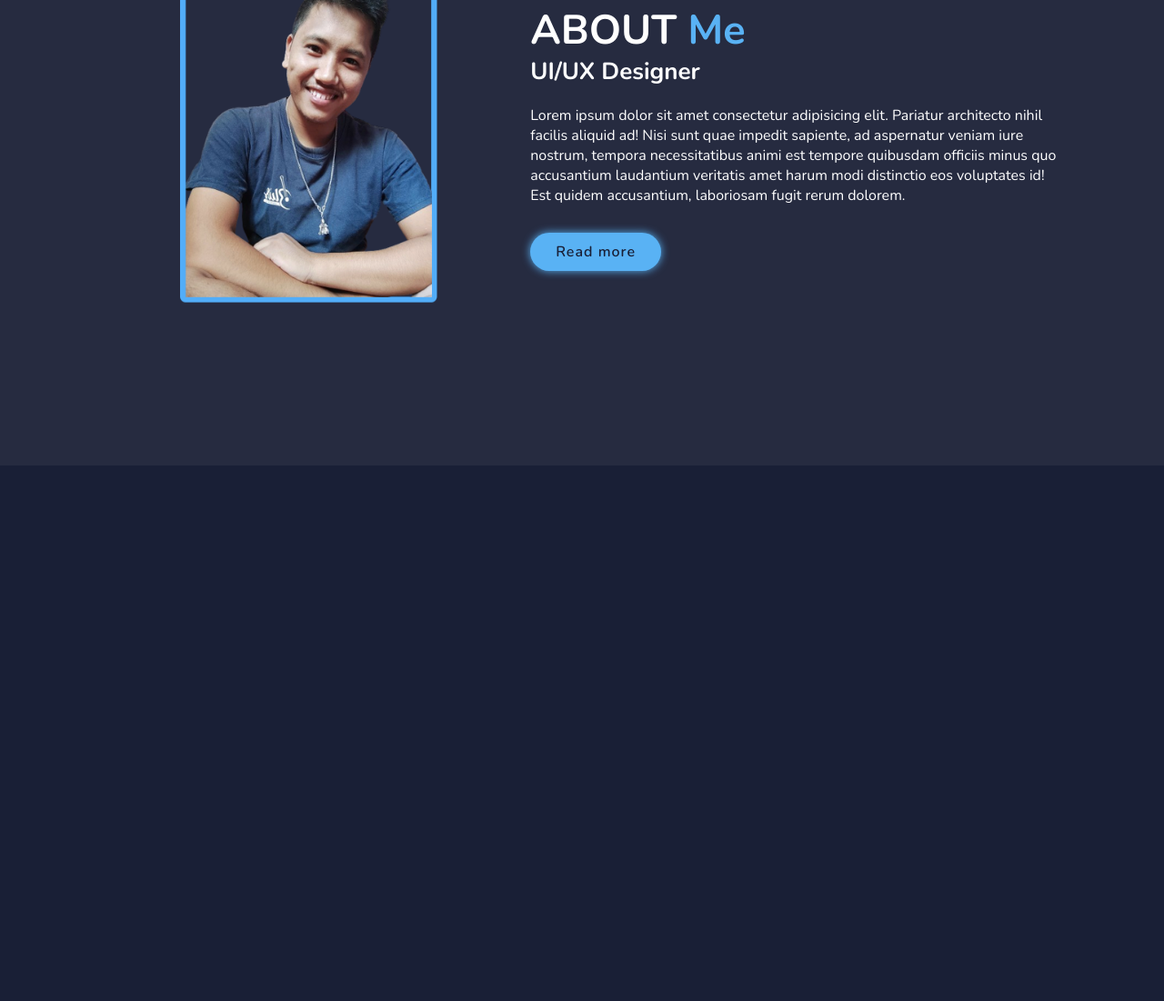
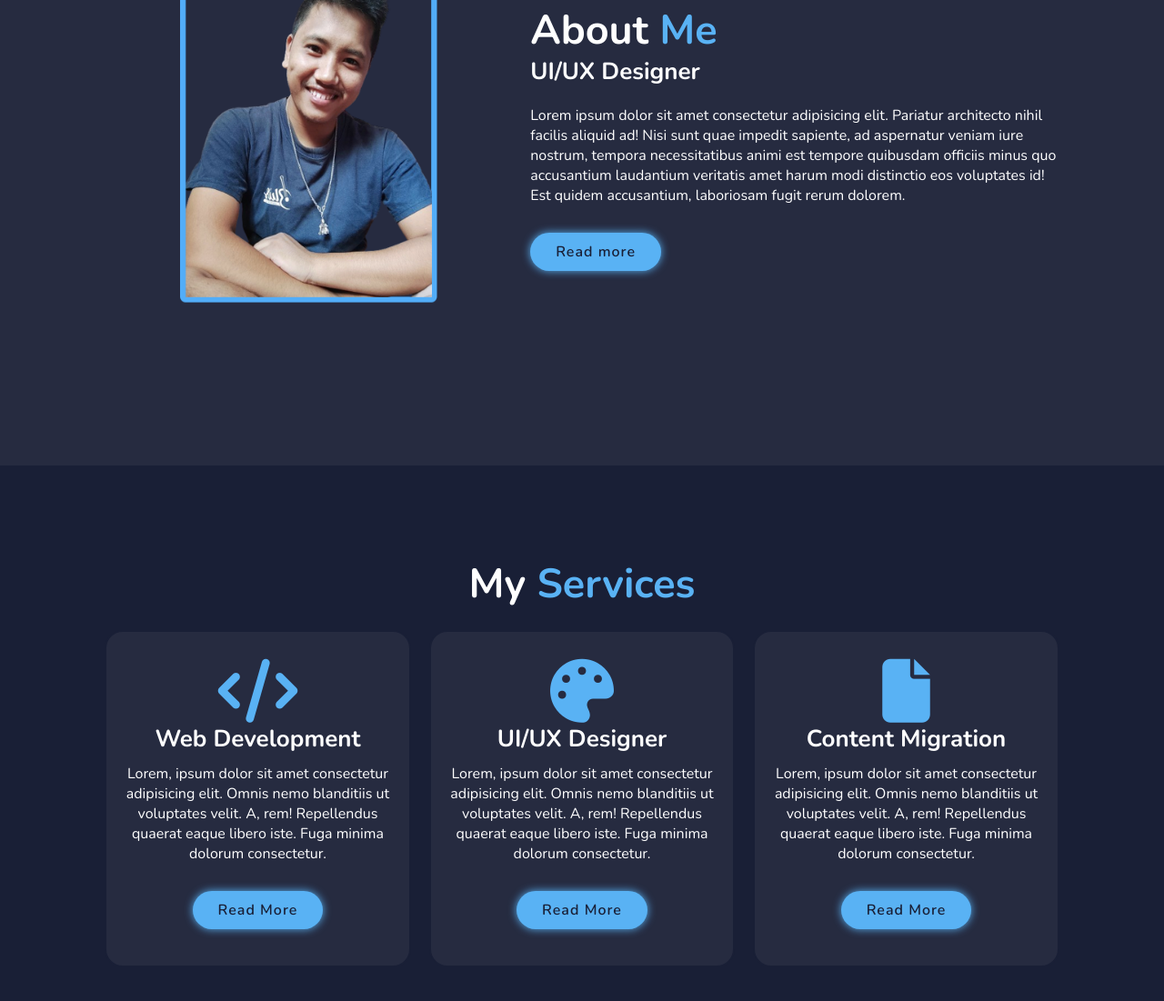
Before and after one commit to RoopsBhasima7/Responsive-Portfolio-Website-Design, a plain HTML site: page index.html in a window 1280 px wide. Shown: the part 1088-2189 px from the top of the page at 91% size. Before the commit the page ends 1600 px from the top, so only its background shows below. Drawn offline with nearby package versions, Linux system fonts and the light colour scheme.

Commit message:
My Services section

```diff
--- a/Style/style.css
+++ b/Style/style.css
@@ -187,3 +187,44 @@ span{
     font-size: 1.6rem;
     margin: 2rem 0 3rem;
 }
+
+.services h2{
+    margin-bottom: 2rem;
+}
+
+.services-container{
+    display: flex;
+    justify-content: center;
+    align-items: center;
+    flex-wrap: wrap;
+    gap: 2rem;
+}
+
+.services-container .services-box{
+    flex: 1 1 30rem;
+    background: var(--snd-bg-color);
+    padding: 3rem 2rem 4rem;
+    border-radius: 2rem;
+    text-align: center;
+    border: .2rem solid var(--bg-color);
+    transition: .5s ease;
+}
+
+.services-container .services-box:hover{
+    border-color: var(--main-color);
+    transform: scale(1.02);
+}
+
+.services-box i{
+    font-size: 7rem;
+    color: var(--main-color);
+}
+
+.services-box h3{
+    font-size: 2.6rem;
+}
+
+.services-box p{
+    font-size: 1.6rem;
+    margin: 1rem 0 3rem;
+}
--- a/index.html
+++ b/index.html
@@ -53,13 +53,41 @@
         </div>
 
         <div class="about-content">
-            <h2 class="heading">ABOUT <span>Me</span></h2>
+            <h2 class="heading">About <span>Me</span></h2>
             <h3>UI/UX Designer</h3>
             <p>Lorem ipsum dolor sit amet consectetur adipisicing elit. Pariatur architecto nihil facilis aliquid ad! Nisi sunt quae impedit sapiente, ad aspernatur veniam iure nostrum, tempora necessitatibus animi est tempore quibusdam officiis minus quo accusantium laudantium veritatis amet harum modi distinctio eos voluptates id! Est quidem accusantium, laboriosam fugit rerum dolorem.</p>
             <a href="#" class="btn">Read more</a>
         </div>
        </section>
 
+       <!-- SERVICES SECTION DESIGN -->
+        <section class="services" id="services">
+            <h2 class="heading">My <span>Services</span></h2>
+
+            <div class="services-container">
+                <div class="services-box">
+                    <i class="fa-solid fa-code"></i>
+                    <h3>Web Development</h3>
+                    <p>Lorem, ipsum dolor sit amet consectetur adipisicing elit. Omnis nemo blanditiis ut voluptates velit. A, rem! Repellendus quaerat eaque libero iste. Fuga minima dolorum consectetur.</p>
+                    <a href="#" class="btn">Read More</a>
+                </div>
+
+                <div class="services-box">
+                    <i class="fa-solid fa-palette"></i>
+                    <h3>UI/UX Designer</h3>
+                    <p>Lorem, ipsum dolor sit amet consectetur adipisicing elit. Omnis nemo blanditiis ut voluptates velit. A, rem! Repellendus quaerat eaque libero iste. Fuga minima dolorum consectetur.</p>
+                    <a href="#" class="btn">Read More</a>
+                </div>
+
+                <div class="services-box">
+                    <i class="fa-solid fa-file"></i>
+                    <h3>Content Migration</h3>
+                    <p>Lorem, ipsum dolor sit amet consectetur adipisicing elit. Omnis nemo blanditiis ut voluptates velit. A, rem! Repellendus quaerat eaque libero iste. Fuga minima dolorum consectetur.</p>
+                    <a href="#" class="btn">Read More</a>
+                </div>
+            </div>
+        </section>
+
     <script src="JS/main.js"></script>
 </body>
 </html>
```
